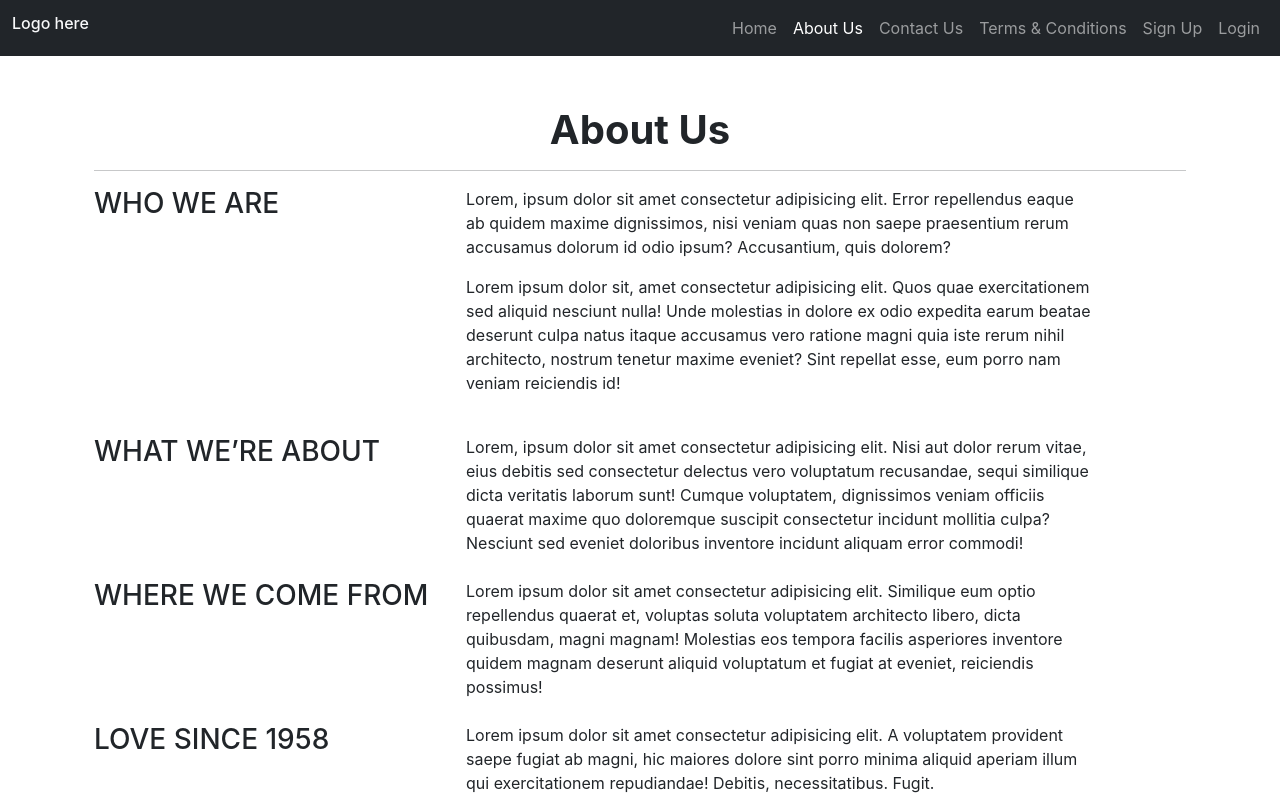
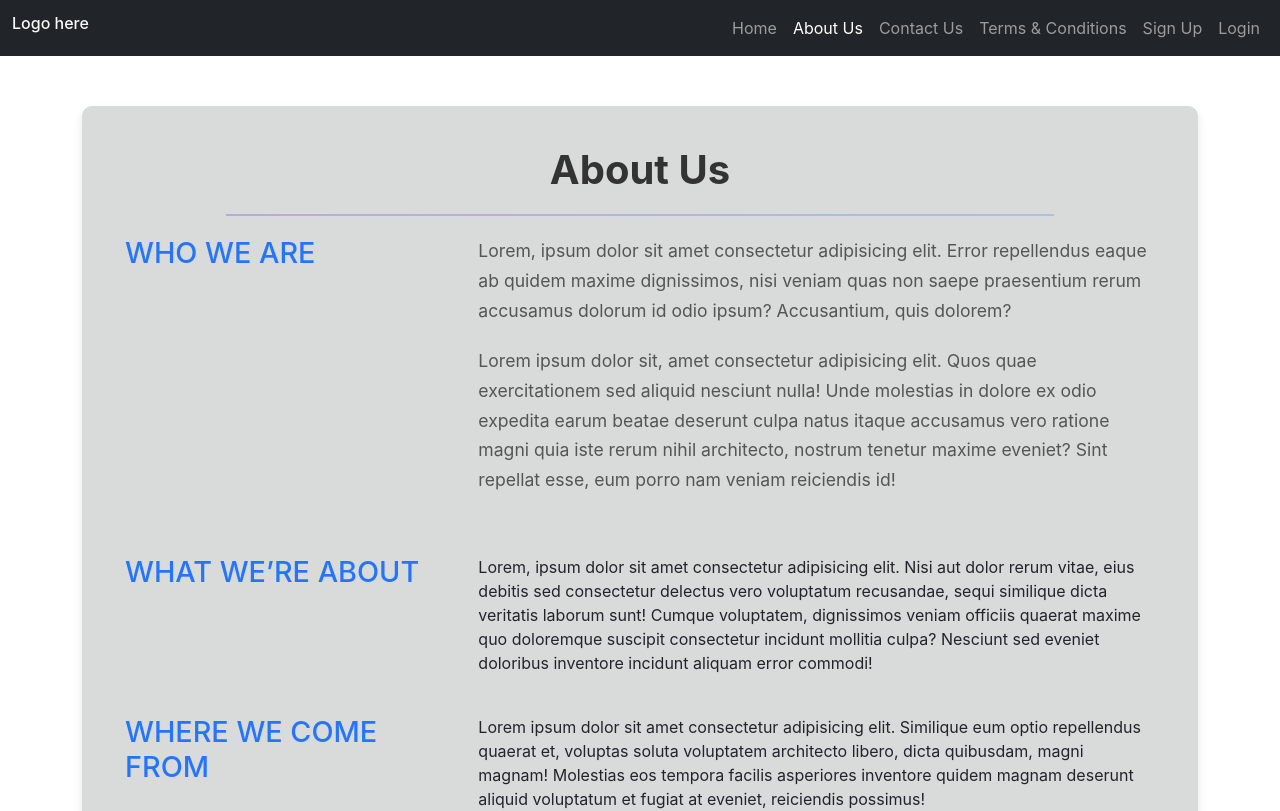
Before and after one commit to SourabhK08/client, a React (Create React App) app: page /about in a window 1280 px wide. Shown: the top 811 px of the page. Built offline with nearby package versions, Linux system fonts and the light colour scheme.

Commit message:
make the video uploader component

```diff
--- a/src/App.js
+++ b/src/App.js
@@ -10,6 +10,7 @@ import Policy from "./components/Policy";
 import Footer from "./components/Footer";
 import SignUpForm from "./components/SignUpForm";
 import Login from "./components/Login";
+import VideoUploader from "./components/VideoUploader";
 
 function App() {
   const [loading, setLoading] = useState(true);
@@ -17,7 +18,7 @@ function App() {
   useEffect(() => {
     const timer = setTimeout(() => {
       setLoading(false);
-    }, 3000); // This is a very short delay; adjust as needed
+    }, 30); // This is a very short delay; adjust as needed
 
     return () => clearTimeout(timer);
   }, []);
@@ -79,6 +80,15 @@ function App() {
                 </Container>
               }
             />
+
+            <Route
+              path="/video"
+              element={
+                <Container>
+                  <VideoUploader />
+                </Container>
+              }
+            />
           </Routes>
 
           <Footer />
--- a/src/components/AboutUs.jsx
+++ b/src/components/AboutUs.jsx
@@ -1,75 +1,70 @@
 import React from "react";
 import { Container, Row, Col } from "react-bootstrap";
-//import styles from "./AboutUs.module.css";
+import styles from "./AboutUs.module.css";
 
 const AboutUs = () => {
   return (
-    <>
-      <Container style={{ marginTop: "50px", backgroundColor: "white" }}>
-        <h1 style={{ fontWeight: "bold", textAlign: "center" }}>About Us</h1>
-        <hr />
-        <Row>
-          <Col md={4}>
-            <h3>WHO WE ARE</h3>
+    <Container className={styles.aboutUsContainer}>
+      <h1 className={styles.heading}>About Us</h1>
+      <hr className={styles.separator} />
+      <Row className={styles.row}>
+        <Col md={4} className={styles.column}>
+          <h3 className={styles.subHeading}>WHO WE ARE</h3>
         </Col>
-          <Col md={7}>
-            <p>
+        <Col md={8} className={styles.column}>
+          <p className={styles.paragraph}>
             Lorem, ipsum dolor sit amet consectetur adipisicing elit. Error
-              repellendus eaque ab quidem maxime dignissimos, nisi veniam quas
-              non saepe praesentium rerum accusamus dolorum id odio ipsum?
+            repellendus eaque ab quidem maxime dignissimos, nisi veniam quas non
+            saepe praesentium rerum accusamus dolorum id odio ipsum?
             Accusantium, quis dolorem?
           </p>
-            <p>
-              Lorem ipsum dolor sit, amet consectetur adipisicing elit. Quos
-              quae exercitationem sed aliquid nesciunt nulla! Unde molestias in
-              dolore ex odio expedita earum beatae deserunt culpa natus itaque
-              accusamus vero ratione magni quia iste rerum nihil architecto,
-              nostrum tenetur maxime eveniet? Sint repellat esse, eum porro nam
-              veniam reiciendis id!
+          <p className={styles.paragraph}>
+            Lorem ipsum dolor sit, amet consectetur adipisicing elit. Quos quae
+            exercitationem sed aliquid nesciunt nulla! Unde molestias in dolore
+            ex odio expedita earum beatae deserunt culpa natus itaque accusamus
+            vero ratione magni quia iste rerum nihil architecto, nostrum tenetur
+            maxime eveniet? Sint repellat esse, eum porro nam veniam reiciendis
+            id!
           </p>
         </Col>
       </Row>
-        <br />
-        <Row>
-          <Col md={4}>
-            <h3>WHAT WE’RE ABOUT</h3>
+      <Row className={styles.row}>
+        <Col md={4} className={styles.column}>
+          <h3 className={styles.subHeading}>WHAT WE’RE ABOUT</h3>
         </Col>
-          <Col md={7}>
+        <Col md={8} className={styles.column}>
           Lorem, ipsum dolor sit amet consectetur adipisicing elit. Nisi aut
           dolor rerum vitae, eius debitis sed consectetur delectus vero
           voluptatum recusandae, sequi similique dicta veritatis laborum sunt!
           Cumque voluptatem, dignissimos veniam officiis quaerat maxime quo
-            doloremque suscipit consectetur incidunt mollitia culpa? Nesciunt
-            sed eveniet doloribus inventore incidunt aliquam error commodi!
+          doloremque suscipit consectetur incidunt mollitia culpa? Nesciunt sed
+          eveniet doloribus inventore incidunt aliquam error commodi!
         </Col>
       </Row>
-        <br />
-        <Row>
-          <Col md={4}>
-            <h3>WHERE WE COME FROM</h3>
+      <Row className={styles.row}>
+        <Col md={4} className={styles.column}>
+          <h3 className={styles.subHeading}>WHERE WE COME FROM</h3>
         </Col>
-          <Col md={7}>
-            Lorem ipsum dolor sit amet consectetur adipisicing elit. Similique
-            eum optio repellendus quaerat et, voluptas soluta voluptatem
-            architecto libero, dicta quibusdam, magni magnam! Molestias eos
-            tempora facilis asperiores inventore quidem magnam deserunt aliquid
-            voluptatum et fugiat at eveniet, reiciendis possimus!
+        <Col md={8} className={styles.column}>
+          Lorem ipsum dolor sit amet consectetur adipisicing elit. Similique eum
+          optio repellendus quaerat et, voluptas soluta voluptatem architecto
+          libero, dicta quibusdam, magni magnam! Molestias eos tempora facilis
+          asperiores inventore quidem magnam deserunt aliquid voluptatum et
+          fugiat at eveniet, reiciendis possimus!
         </Col>
       </Row>
-        <br />
-        <Row>
-          <Col md={4}>
-            <h3>LOVE SINCE 1958 </h3>
+      <Row className={styles.row}>
+        <Col md={4} className={styles.column}>
+          <h3 className={styles.subHeading}>LOVE SINCE 1958</h3>
         </Col>
-          <Col md={7}>
-            Lorem ipsum dolor sit amet consectetur adipisicing elit. A
-            voluptatem provident saepe fugiat ab magni, hic maiores dolore sint
-            porro minima aliquid aperiam illum qui exercitationem repudiandae!
-            Debitis, necessitatibus. Fugit.
+        <Col md={8} className={styles.column}>
+          Lorem ipsum dolor sit amet consectetur adipisicing elit. A voluptatem
+          provident saepe fugiat ab magni, hic maiores dolore sint porro minima
+          aliquid aperiam illum qui exercitationem repudiandae! Debitis,
+          necessitatibus. Fugit.
         </Col>
       </Row>
     </Container>
-    </>
   );
 };
 
--- /dev/null
+++ b/src/components/AboutUs.module.css
@@ -0,0 +1,46 @@
+.aboutUsContainer {
+    margin-top: 50px;
+    background-color: #d9dada; /* White background for a clean look */
+    padding: 40px; /* Generous padding for spacing */
+    border-radius: 10px; /* Rounded corners for a softer appearance */
+    box-shadow: 0 4px 8px rgba(0, 0, 0, 0.1); /* Subtle shadow for depth */
+  }
+
+  .heading {
+    font-size: 2.5rem; /* Large font size for the heading */
+    font-weight: bold;
+    text-align: center;
+    color: #333; /* Dark color for better readability */
+    margin-bottom: 20px; /* Space below the heading */
+  }
+
+  .separator {
+    border: 0; /* Remove default border */
+    height: 2px; /* Thicker line for emphasis */
+    background: linear-gradient(to right, #6a11cb, #2575fc); /* Gradient effect */
+    margin: 20px auto; /* Center align with spacing */
+    width: 80%; /* Width of the separator */
+  }
+
+  .row {
+    margin-bottom: 40px; /* More space between rows */
+  }
+
+  .column {
+    padding: 0 15px; /* Padding inside columns for spacing */
+  }
+
+  .subHeading {
+    font-size: 1.8rem; /* Larger font size for subheadings */
+    color: #2575fc; /* Color to match the theme */
+
+    padding-bottom: 10px; /* Space below the text */
+    margin-bottom: 20px; /* Space between subheading and content */
+  }
+
+  .paragraph {
+    font-size: 1.1rem; /* Slightly larger font size for readability */
+    color: #555; /* Medium gray color for text */
+    line-height: 1.7; /* Increased line height for readability */
+    margin-bottom: 20px; /* Space between paragraphs */
+  }
--- a/src/components/ContactUs.jsx
+++ b/src/components/ContactUs.jsx
@@ -4,6 +4,7 @@ import { BiPhoneCall } from "react-icons/bi";
 import { FaMobileAlt } from "react-icons/fa";
 import { MdEmail } from "react-icons/md";
 import { HiLocationMarker } from "react-icons/hi";
+import styles from "./ContactUs.module.css";
 const ContactUs = () => {
   return (
     <>
--- /dev/null
+++ b/src/components/VideoUploader.jsx
@@ -0,0 +1,94 @@
+import React, { useState } from "react";
+
+const VideoUploader = () => {
+  const [videoBase64, setVideoBase64] = useState("");
+  const [previewImage, setPreviewImage] = useState("");
+
+  const handleVideoUpload = (event) => {
+    const file = event.target.files[0];
+
+    if (file) {
+      const reader = new FileReader();
+
+      // Read the file as a data URL
+      reader.readAsDataURL(file);
+
+      reader.onload = () => {
+        const base64Video = reader.result;
+
+        setVideoBase64(base64Video); // Set the Base64 video string to state
+        console.log("Base64 video:", base64Video);
+
+        // Generate the preview image from the video
+        createPreviewImage(base64Video);
+      };
+
+      reader.onerror = (error) => {
+        console.error("Error reading file:", error);
+      };
+    } else {
+      console.error("No file selected");
+    }
+  };
+
+  const createPreviewImage = (base64Video) => {
+    const videoElement = document.createElement("video");
+    videoElement.src = base64Video;
+
+    videoElement.onloadeddata = () => {
+      // Set the canvas size to match the video dimensions
+      const canvas = document.createElement("canvas");
+      canvas.width = videoElement.videoWidth;
+      canvas.height = videoElement.videoHeight;
+
+      // Draw the video frame onto the canvas
+      const ctx = canvas.getContext("2d");
+      ctx.drawImage(videoElement, 0, 0, canvas.width, canvas.height);
+
+      // Convert the canvas to a Base64 image
+      const base64Image = canvas.toDataURL("image/png");
+      setPreviewImage(base64Image); // Set the preview image to state
+    };
+
+    videoElement.currentTime = 5; // Seek to 5 seconds in the video for the preview image
+  };
+
+  const handleSubmit = async () => {
+    if (!videoBase64) {
+      console.error("No video available for submission.");
+      return;
+    }
+
+    try {
+      // Sending the Base64 video data to the server
+      const response = await fetch("http://localhost:8000/generate-questions", {
+        method: "POST",
+        headers: {
+          "Content-Type": "application/json",
+        },
+        body: JSON.stringify({ videoBase64 }),
+      });
+
+      const result = await response.json();
+      console.log(result);
+    } catch (error) {
+      console.error("Error uploading video:", error);
+    }
+  };
+
+  return (
+    <div>
+      <h1>Upload a Video</h1>
+      <input type="file" accept="video/*" onChange={handleVideoUpload} />
+      {previewImage && (
+        <div>
+          <h2>Preview Image</h2>
+          <img src={previewImage} alt="Preview" />
+        </div>
+      )}
+      <button onClick={handleSubmit}>Submit Video</button>
+    </div>
+  );
+};
+
+export default VideoUploader;
```
Also changed, not shown: src/components/ContactUs.module.css (added). Lines whose indentation alone changed are shown as unchanged.
